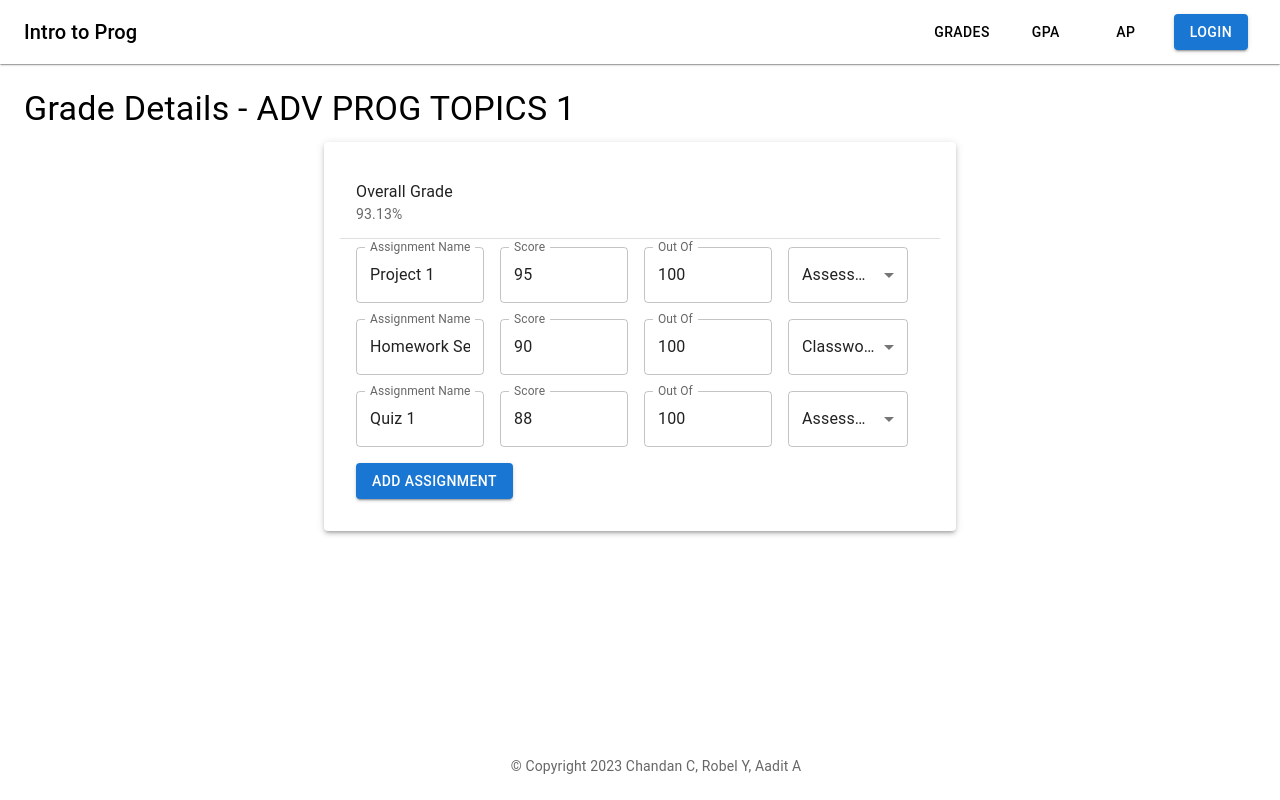
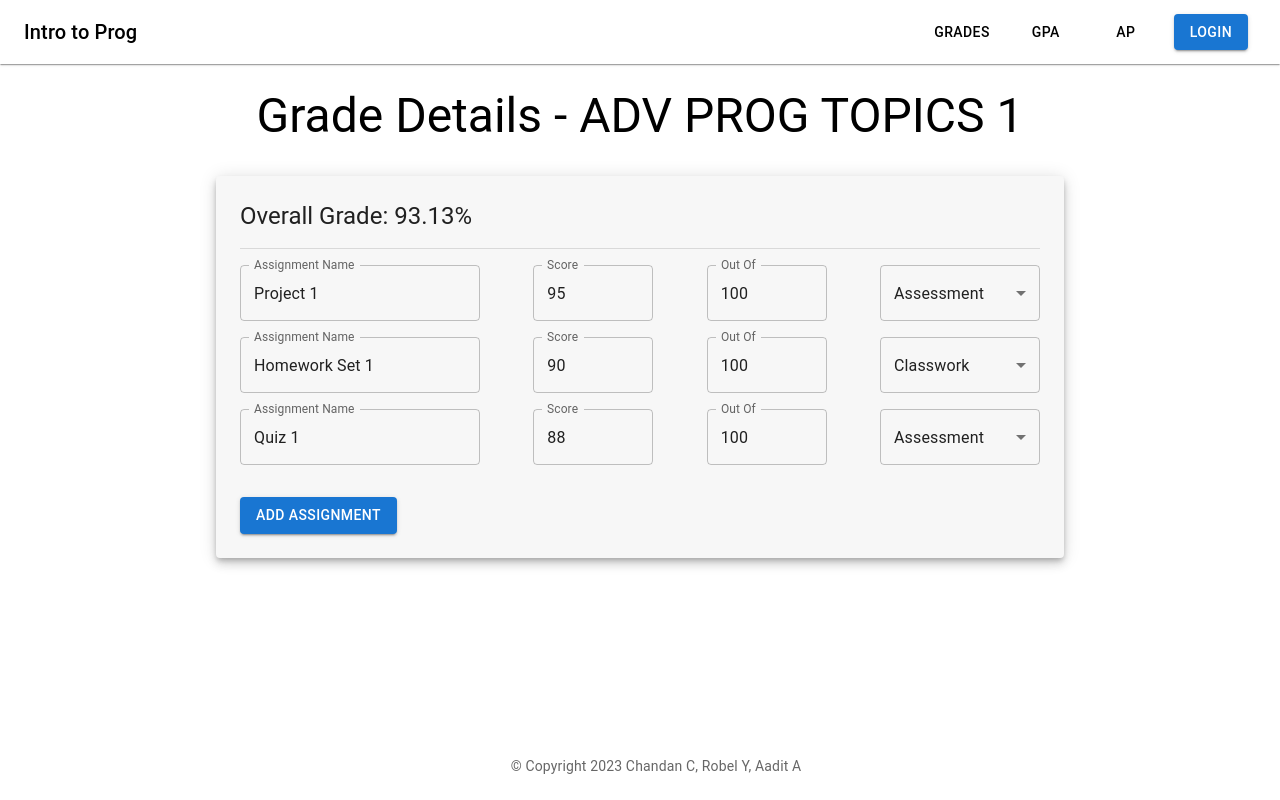
Before and after one commit to RobelY123/introtoprogproj, a React (Create React App) app: page /grades/1 in a window 1280 px wide. Built offline with nearby package versions, Linux system fonts and the light colour scheme.

Commit message:
nother small error :(

```diff
--- a/src/pages/Grades/Grade.js
+++ b/src/pages/Grades/Grade.js
@@ -29,32 +29,19 @@ const Grade = ({ grades }) => {
   }, [gradeId, grades]);
 
   const recalculateOverallGrade = (assignments, weights) => {
-    const weightSums = Object.keys(weights).reduce(
-      (acc, key) => ({ ...acc, [key]: 0 }),
-      {}
-    );
-    let weightedScoreSum = 0;
-    let totalWeights = 0;
+    const validAssignments = assignments.filter(a => a.score !== '' && a.outOf > 0 && weights[a.weight]);
 
-    assignments.forEach((assignment) => {
-      if (
-        assignment.score !== "" &&
-        assignment.outOf > 0 &&
-        weights[assignment.weight]
-      ) {
-        const scoreFraction =
-          (assignment.score / assignment.outOf) * weights[assignment.weight];
-        weightedScoreSum += scoreFraction;
-        weightSums[assignment.weight] += weights[assignment.weight];
-      }
+    let totalWeightedScore = 0;
+    let totalWeight = 0;
+
+    validAssignments.forEach(assignment => {
+      const weight = weights[assignment.weight] || 1; // Default weight to 1 if not found
+      const weightedScore = (assignment.score / assignment.outOf) * weight;
+      totalWeightedScore += weightedScore;
+      totalWeight += weight;
     });
 
-    Object.values(weightSums).forEach((sum) => {
-      totalWeights += sum;
-    });
-    return totalWeights > 0
-      ? (weightedScoreSum / totalWeights).toFixed(2)
-      : gradeDetails.grade;
+    return totalWeight > 0 ? ((totalWeightedScore / totalWeight) * 100).toFixed(2) : 'N/A';
   };
 
   const handleAssignmentChange = (index, field, value) => {
@@ -97,57 +84,45 @@ const Grade = ({ grades }) => {
   const weightTypes = Object.keys(gradeDetails.weights);
 
   return (
-    <Box sx={{ p: 3 }}>
-      <Typography variant="h4" component="h1" gutterBottom>
+    <Box sx={{ p: 3, maxWidth: '100%', width: 'auto', mx: 'auto' }}>
+      <Typography variant="h3" component="h1" gutterBottom sx={{ textAlign: 'center', mb: 4 }}>
         Grade Details - {gradeDetails.subject}
       </Typography>
-      <Paper elevation={3} sx={{ maxWidth: 600, mx: "auto", p: 2 }}>
-        <List component="nav" aria-label="Grade details">
-          <ListItem>
-            <ListItemText
-              primary="Overall Grade"
-              secondary={`${gradeDetails.grade}%`}
-            />
-          </ListItem>
-          <Divider />
+      <Paper elevation={6} sx={{ maxWidth: 800, mx: 'auto', p: 3, backgroundColor: '#f7f7f7' }}>
+        <Typography variant="h5" component="h2" gutterBottom>
+          Overall Grade: {gradeDetails.grade}%
+        </Typography>
+        <Divider sx={{ my: 2 }} />
         {gradeDetails.assignments.map((assignment, index) => (
-            <ListItem key={index}>
+          <Box key={index} sx={{ display: 'flex', alignItems: 'center', justifyContent: 'space-between', mb: 2 }}>
             <TextField
               label="Assignment Name"
               variant="outlined"
               value={assignment.name}
-                onChange={(e) =>
-                  handleAssignmentChange(index, "name", e.target.value)
-                }
-                sx={{ mr: 2 }}
+              onChange={(e) => handleAssignmentChange(index, 'name', e.target.value)}
+              sx={{ mr: 2, width: '30%' }}
             />
             <TextField
               label="Score"
               type="number"
               variant="outlined"
               value={assignment.score}
-                onChange={(e) =>
-                  handleAssignmentChange(index, "score", e.target.value)
-                }
-                sx={{ mr: 2 }}
+              onChange={(e) => handleAssignmentChange(index, 'score', e.target.value)}
+              sx={{ mr: 2, width: '15%' }}
             />
             <TextField
               label="Out Of"
               type="number"
               variant="outlined"
               value={assignment.outOf}
-                onChange={(e) =>
-                  handleAssignmentChange(index, "outOf", e.target.value)
-                }
-                sx={{ mr: 2 }}
+              onChange={(e) => handleAssignmentChange(index, 'outOf', e.target.value)}
+              sx={{ mr: 2, width: '15%' }}
             />
             <Select
               label="Weight Type"
               value={assignment.weight}
-                onChange={(e) =>
-                  handleAssignmentChange(index, "weight", e.target.value)
-                }
-                sx={{ mr: 2, minWidth: 120 }}
+              onChange={(e) => handleAssignmentChange(index, 'weight', e.target.value)}
+              sx={{ width: '20%' }}
             >
               {weightTypes.map((type) => (
                 <MenuItem key={type} value={type}>
@@ -155,14 +130,11 @@ const Grade = ({ grades }) => {
                 </MenuItem>
               ))}
             </Select>
-            </ListItem>
+          </Box>
         ))}
-          <ListItem>
-            <Button variant="contained" color="primary" onClick={addAssignment}>
+        <Button variant="contained" color="primary" onClick={addAssignment} sx={{ mt: 2 }}>
           Add Assignment
         </Button>
-          </ListItem>
-        </List>
       </Paper>
     </Box>
   );
```
Lines whose indentation alone changed are shown as unchanged.
